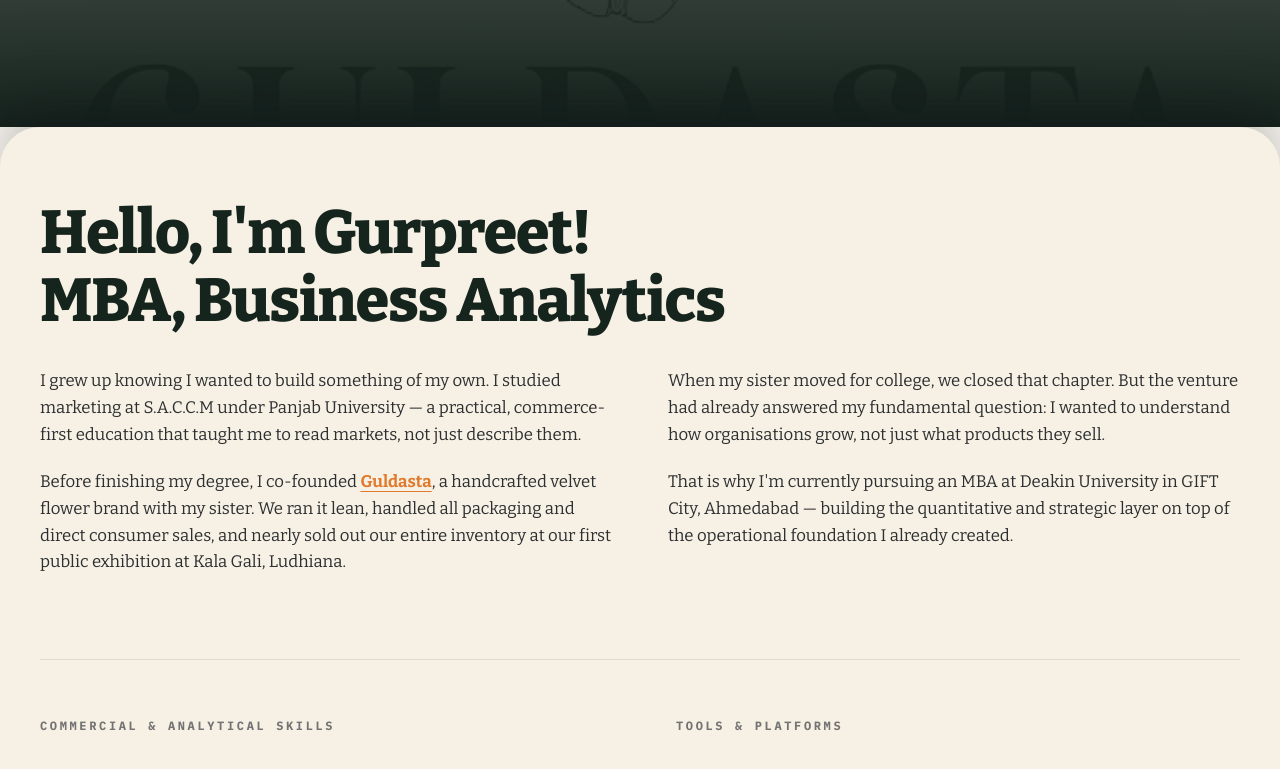
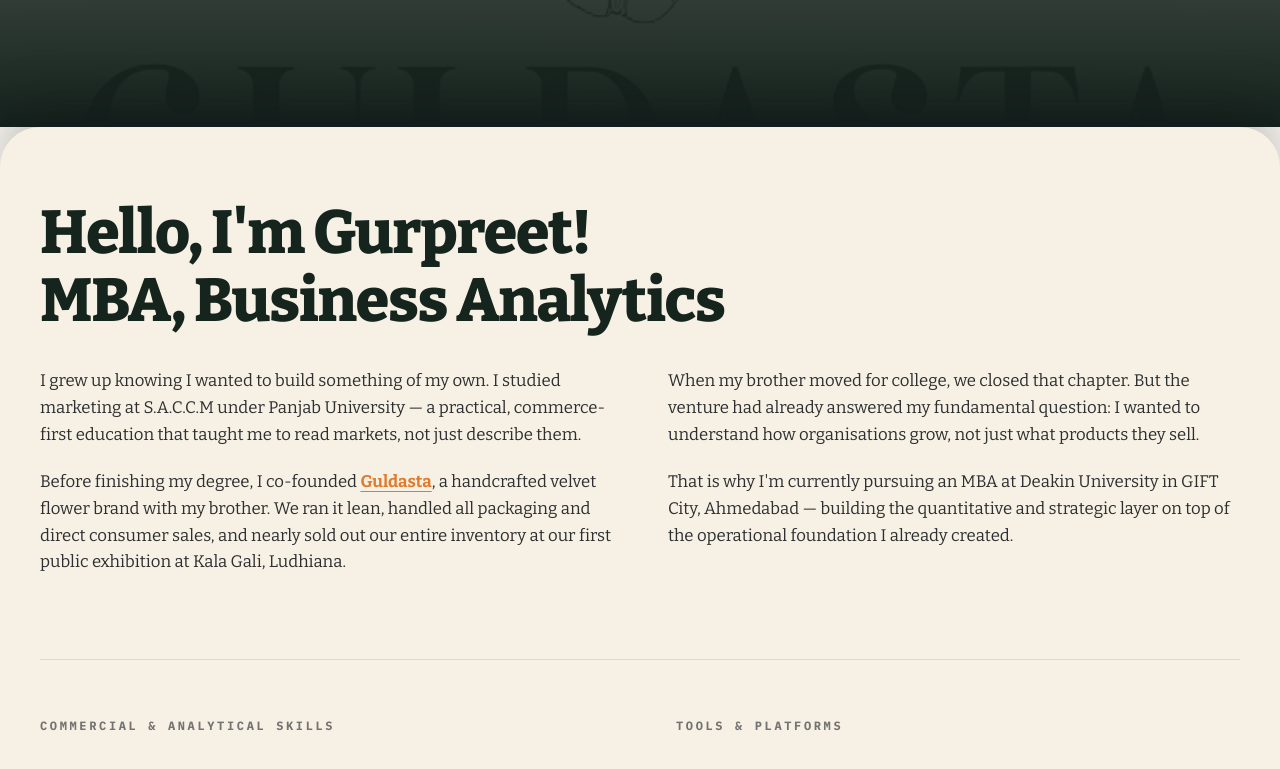
Before and after one commit to varneet-s/gurpreet-portfolio, a Next.js app: page /about in a window 1280 px wide. Shown: the part 480-1249 px from the top of the page. Built offline with nearby package versions, Linux system fonts and the light colour scheme; a web font is replaced by a local one.

Commit message:
fix: update co-founder attribution from sister to brother across all pages and writing

```diff
--- a/app/about/page.tsx
+++ b/app/about/page.tsx
@@ -62,14 +62,14 @@ export default function AboutPage() {
                 <Link href="/work/guldasta/" style={{ textDecoration: 'underline', color: 'var(--copper)' }}>
                   Guldasta
                 </Link>
-                , a handcrafted velvet flower brand with my sister. We ran it lean,
+                , a handcrafted velvet flower brand with my brother. We ran it lean,
                 handled all packaging and direct consumer sales, and nearly sold out
                 our entire inventory at our first public exhibition at Kala Gali, Ludhiana.
               </p>
             </div>
             <div>
               <p>
-                When my sister moved for college, we closed that chapter. But the
+                When my brother moved for college, we closed that chapter. But the
                 venture had already answered my fundamental question: I wanted to
                 understand how organisations grow, not just what products they sell.
               </p>
--- a/app/work/guldasta/page.tsx
+++ b/app/work/guldasta/page.tsx
@@ -247,7 +247,7 @@ export default function GuldastaPage() {
             </div>
 
             <p>
-              When my co-founder moved for higher studies, we decided to intentionally wrap up the venture. But the five months running Guldasta served as a transformative commercial proving ground.
+              When my brother and co-founder moved for higher studies, we decided to intentionally wrap up the venture. But the five months running Guldasta served as a transformative commercial proving ground.
             </p>
             <p>
               It proved that I could spot market appetite, negotiate materials, handle customers, and build positive cash-flow. More importantly, it made me realize that to solve larger enterprise-scale problems, I needed systematic training in data analytics, operational supply chains, and strategic marketing.
--- a/lib/data/writing.ts
+++ b/lib/data/writing.ts
@@ -26,7 +26,7 @@ export const articles: Article[] = [
     description:
       'We launched with handcrafted velvet flowers, zero paid ads, and our own savings. 100+ orders later, here is what retail reality taught me.',
     contentHtml: `
-      <p>I grew up knowing I wanted to build something of my own. Before finishing my undergraduate degree, my sister and I co-founded <em>Guldasta</em> — a handcrafted velvet floral brand.</p>
+      <p>I grew up knowing I wanted to build something of my own. Before finishing my undergraduate degree, my brother and I co-founded <em>Guldasta</em> — a handcrafted velvet floral brand.</p>
       <p>We ran it lean, made it work, and nearly sold out our inventory at our very first public exhibition stall at Kala Gali, Ludhiana.</p>
       <p>Here are three lessons that no textbook could have taught me:</p>
       <ul>
@@ -34,7 +34,7 @@ export const articles: Article[] = [
         <li><strong>Cash flow discipline from Day One:</strong> Managing raw materials, unit economics, and margins with our own hard-earned money forced strict accountability.</li>
         <li><strong>Direct feedback changes everything:</strong> Standing at our market stall and watching customers touch the velvet petals taught us more about product appeal in 3 hours than weeks of speculation.</li>
       </ul>
-      <p>When my sister moved for college, we closed this chapter. But Guldasta gave me definitive proof: I loved understanding how businesses scale.</p>
+      <p>When my brother moved for college, we closed this chapter. But Guldasta gave me definitive proof: I loved understanding how businesses scale.</p>
     `,
     externalLink: {
       label: 'View Guldasta on Instagram ↗',
```
